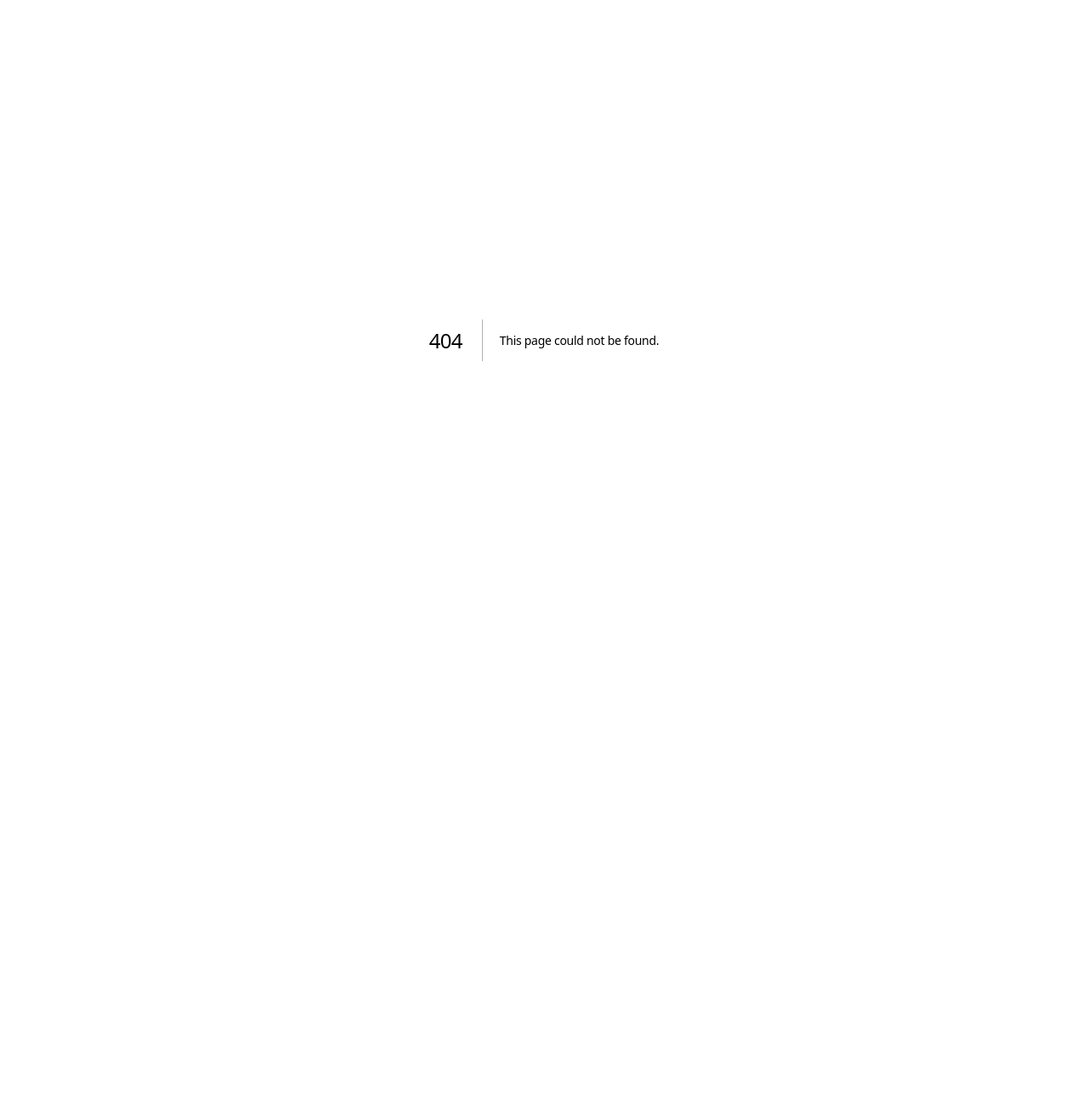
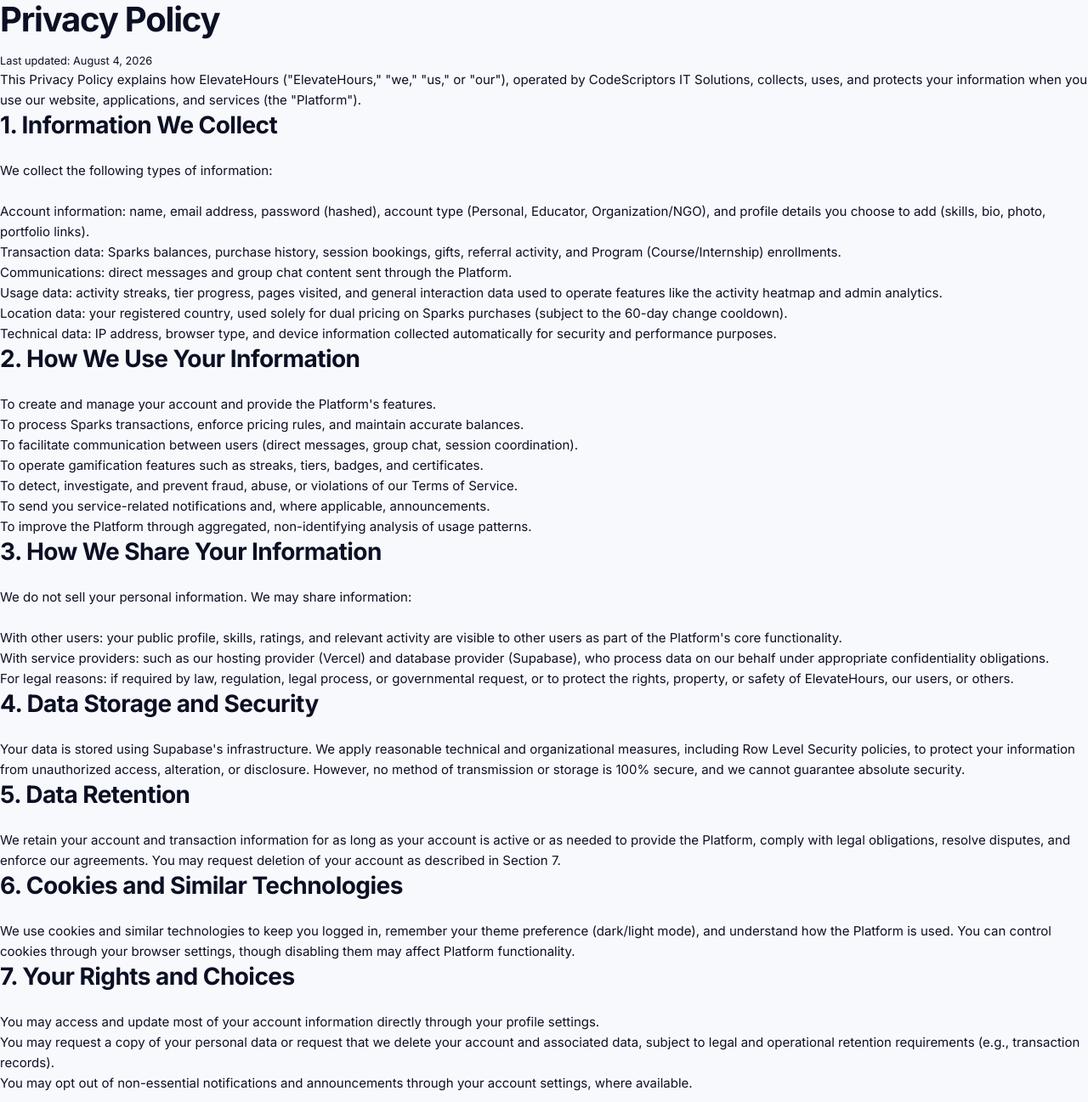
Before and after one commit to Ja-b-ir/ElevateHours, a Next.js app: page /privacy in a window 1280 px wide. Before the commit this address had no page. Shown: the top 1297 px of the page at 85% size. Before the commit the page ends 800 px from the top, so only its background shows below. Built offline with nearby package versions, Linux system fonts and the light colour scheme.

Commit message:
Create page.js

```diff
--- /dev/null
+++ b/src/app/privacy/page.js
@@ -0,0 +1,177 @@
+export const metadata = {
+  title: "Privacy Policy | ElevateHours",
+  description: "Privacy Policy for ElevateHours — the skill-based time-barter marketplace.",
+};
+
+export default function PrivacyPolicyPage() {
+  return (
+    <div className="max-w-3xl mx-auto px-6 py-16 text-foreground">
+      <h1 className="text-4xl font-bold mb-2">Privacy Policy</h1>
+      <p className="text-sm text-muted-foreground mb-10">Last updated: August 4, 2026</p>
+
+      <p className="mb-6">
+        This Privacy Policy explains how ElevateHours ("ElevateHours," "we," "us," or
+        "our"), operated by CodeScriptors IT Solutions, collects, uses, and protects your
+        information when you use our website, applications, and services (the
+        "Platform").
+      </p>
+
+      <Section title="1. Information We Collect">
+        <p>We collect the following types of information:</p>
+        <ul className="list-disc pl-6 mt-3 space-y-2">
+          <li>
+            <span className="font-medium text-foreground">Account information:</span>{" "}
+            name, email address, password (hashed), account type (Personal, Educator,
+            Organization/NGO), and profile details you choose to add (skills, bio, photo,
+            portfolio links).
+          </li>
+          <li>
+            <span className="font-medium text-foreground">Transaction data:</span> Sparks
+            balances, purchase history, session bookings, gifts, referral activity, and
+            Program (Course/Internship) enrollments.
+          </li>
+          <li>
+            <span className="font-medium text-foreground">Communications:</span> direct
+            messages and group chat content sent through the Platform.
+          </li>
+          <li>
+            <span className="font-medium text-foreground">Usage data:</span> activity
+            streaks, tier progress, pages visited, and general interaction data used to
+            operate features like the activity heatmap and admin analytics.
+          </li>
+          <li>
+            <span className="font-medium text-foreground">Location data:</span> your
+            registered country, used solely for dual pricing on Sparks purchases (subject
+            to the 60-day change cooldown).
+          </li>
+          <li>
+            <span className="font-medium text-foreground">Technical data:</span> IP
+            address, browser type, and device information collected automatically for
+            security and performance purposes.
+          </li>
+        </ul>
+      </Section>
+
+      <Section title="2. How We Use Your Information">
+        <ul className="list-disc pl-6 mt-3 space-y-2">
+          <li>To create and manage your account and provide the Platform's features.</li>
+          <li>
+            To process Sparks transactions, enforce pricing rules, and maintain accurate
+            balances.
+          </li>
+          <li>
+            To facilitate communication between users (direct messages, group chat,
+            session coordination).
+          </li>
+          <li>
+            To operate gamification features such as streaks, tiers, badges, and
+            certificates.
+          </li>
+          <li>To detect, investigate, and prevent fraud, abuse, or violations of our Terms of Service.</li>
+          <li>To send you service-related notifications and, where applicable, announcements.</li>
+          <li>To improve the Platform through aggregated, non-identifying analysis of usage patterns.</li>
+        </ul>
+      </Section>
+
+      <Section title="3. How We Share Your Information">
+        <p>We do not sell your personal information. We may share information:</p>
+        <ul className="list-disc pl-6 mt-3 space-y-2">
+          <li>
+            <span className="font-medium text-foreground">With other users:</span> your
+            public profile, skills, ratings, and relevant activity are visible to other
+            users as part of the Platform's core functionality.
+          </li>
+          <li>
+            <span className="font-medium text-foreground">With service providers:</span>{" "}
+            such as our hosting provider (Vercel) and database provider (Supabase), who
+            process data on our behalf under appropriate confidentiality obligations.
+          </li>
+          <li>
+            <span className="font-medium text-foreground">For legal reasons:</span> if
+            required by law, regulation, legal process, or governmental request, or to
+            protect the rights, property, or safety of ElevateHours, our users, or others.
+          </li>
+        </ul>
+      </Section>
+
+      <Section title="4. Data Storage and Security">
+        <p>
+          Your data is stored using Supabase's infrastructure. We apply reasonable
+          technical and organizational measures, including Row Level Security policies, to
+          protect your information from unauthorized access, alteration, or disclosure.
+          However, no method of transmission or storage is 100% secure, and we cannot
+          guarantee absolute security.
+        </p>
+      </Section>
+
+      <Section title="5. Data Retention">
+        <p>
+          We retain your account and transaction information for as long as your account
+          is active or as needed to provide the Platform, comply with legal obligations,
+          resolve disputes, and enforce our agreements. You may request deletion of your
+          account as described in Section 7.
+        </p>
+      </Section>
+
+      <Section title="6. Cookies and Similar Technologies">
+        <p>
+          We use cookies and similar technologies to keep you logged in, remember your
+          theme preference (dark/light mode), and understand how the Platform is used. You
+          can control cookies through your browser settings, though disabling them may
+          affect Platform functionality.
+        </p>
+      </Section>
+
+      <Section title="7. Your Rights and Choices">
+        <ul className="list-disc pl-6 mt-3 space-y-2">
+          <li>You may access and update most of your account information directly through your profile settings.</li>
+          <li>
+            You may request a copy of your personal data or request that we delete your
+            account and associated data, subject to legal and operational retention
+            requirements (e.g., transaction records).
+          </li>
+          <li>
+            You may opt out of non-essential notifications and announcements through your
+            account settings, where available.
+          </li>
+        </ul>
+        <p className="mt-3">
+          To exercise these rights, contact us using the details in Section 10.
+        </p>
+      </Section>
+
+      <Section title="8. Children's Privacy">
+        <p>
+          ElevateHours is not intended for use by individuals under 16 years of age. We do
+          not knowingly collect personal information from children under 16. If we become
+          aware that we have collected such information, we will take steps to delete it.
+        </p>
+      </Section>
+
+      <Section title="9. Changes to This Policy">
+        <p>
+          We may update this Privacy Policy from time to time. Material changes will be
+          communicated through the Platform (e.g., via a site-wide announcement). Continued
+          use of the Platform after changes take effect constitutes acceptance of the
+          updated Policy.
+        </p>
+      </Section>
+
+      <Section title="10. Contact Us">
+        <p>
+          Questions about this Privacy Policy can be directed to CodeScriptors IT
+          Solutions through the contact details provided on the Platform.
+        </p>
+      </Section>
+    </div>
+  );
+}
+
+function Section({ title, children }) {
+  return (
+    <section className="mb-8">
+      <h2 className="text-xl font-semibold mb-3">{title}</h2>
+      <div className="text-muted-foreground leading-relaxed space-y-3">{children}</div>
+    </section>
+  );
+}
```
